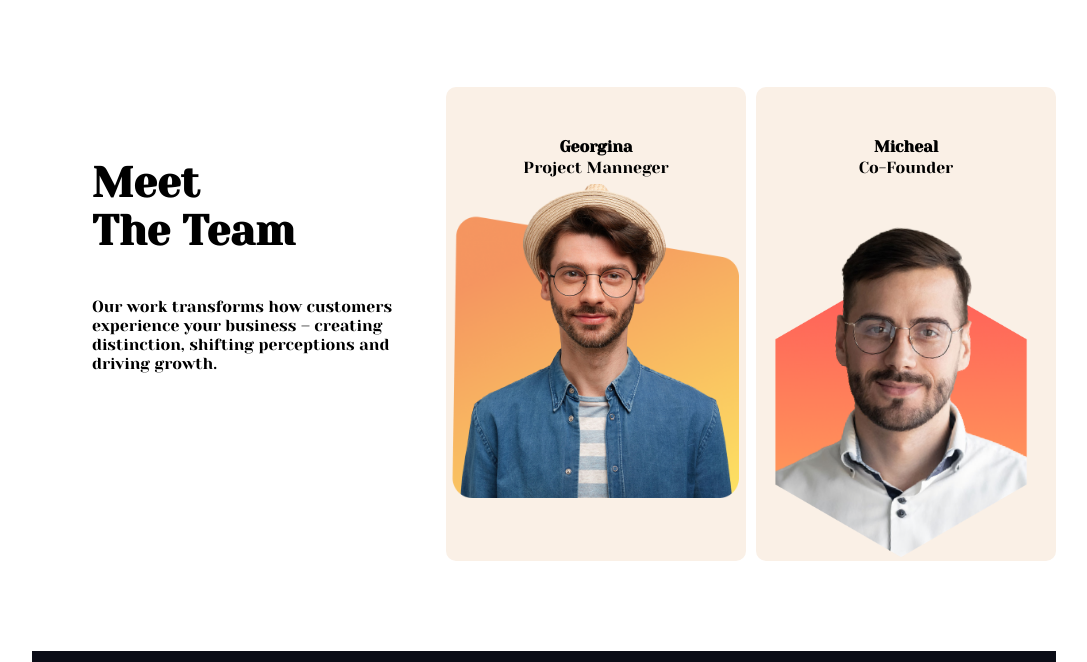
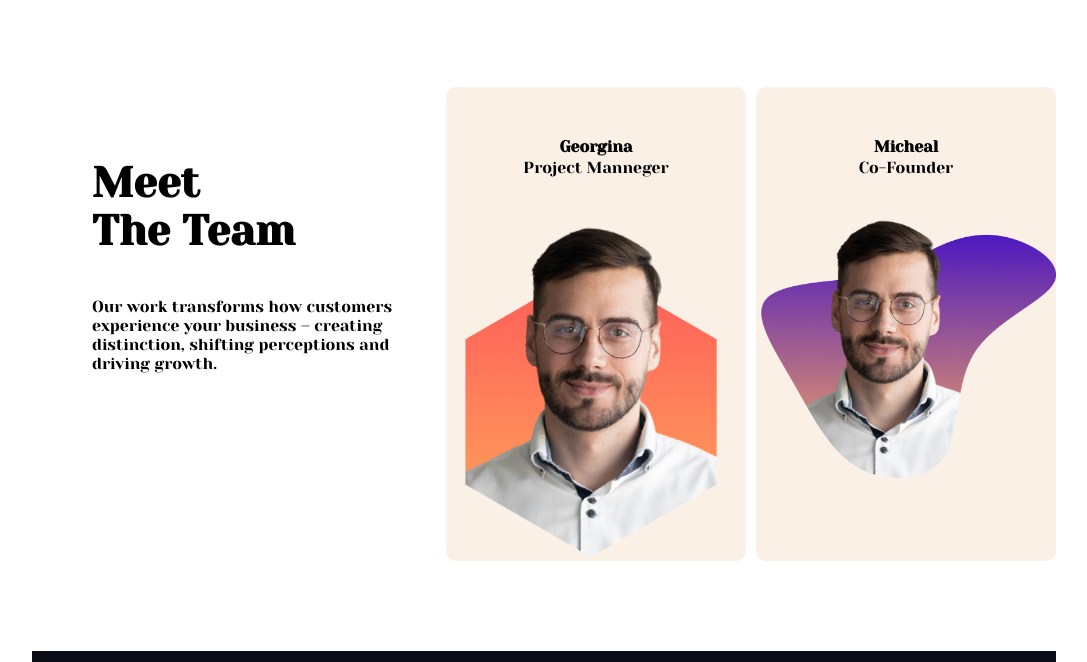
Before and after one commit to raiihan/singlePage-website_name-Mission, a plain HTML site: page index.html in a window 1280 px wide. Shown: the part 1851-2513 px from the top of the page, without its empty margins (96-1183 px from the left). Drawn offline with Linux system fonts and the light colour scheme.

Commit message:
Edited images Commit

```diff
--- a/index.html
+++ b/index.html
@@ -147,14 +147,14 @@
                         <h4>Georgina</h4>
                         <p>Project Manneger</p>
                     </div>
-                    <img src="/images/person/person-1.png" alt="">
+                    <img src="/images/person/person-3.png" alt="">
                 </div>
                 <div class="team-member">
                     <div class="team-designation">
                         <h4>Micheal</h4>
                         <p>Co-Founder</p>
                     </div>
-                    <img src="/images/person/person-3.png" alt="">
+                    <img src="/images/person/person-5.png" alt="">
                 </div>
 
             </div>
```
Also changed, not shown: images/person/person-0.png (added).
